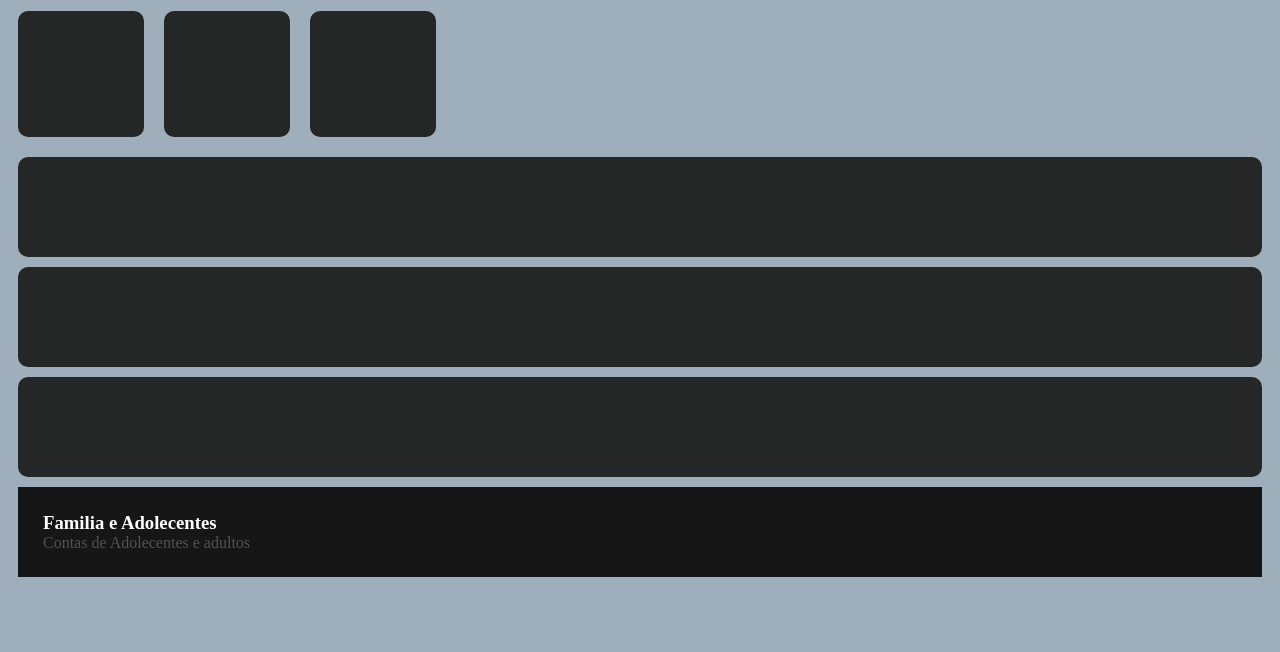
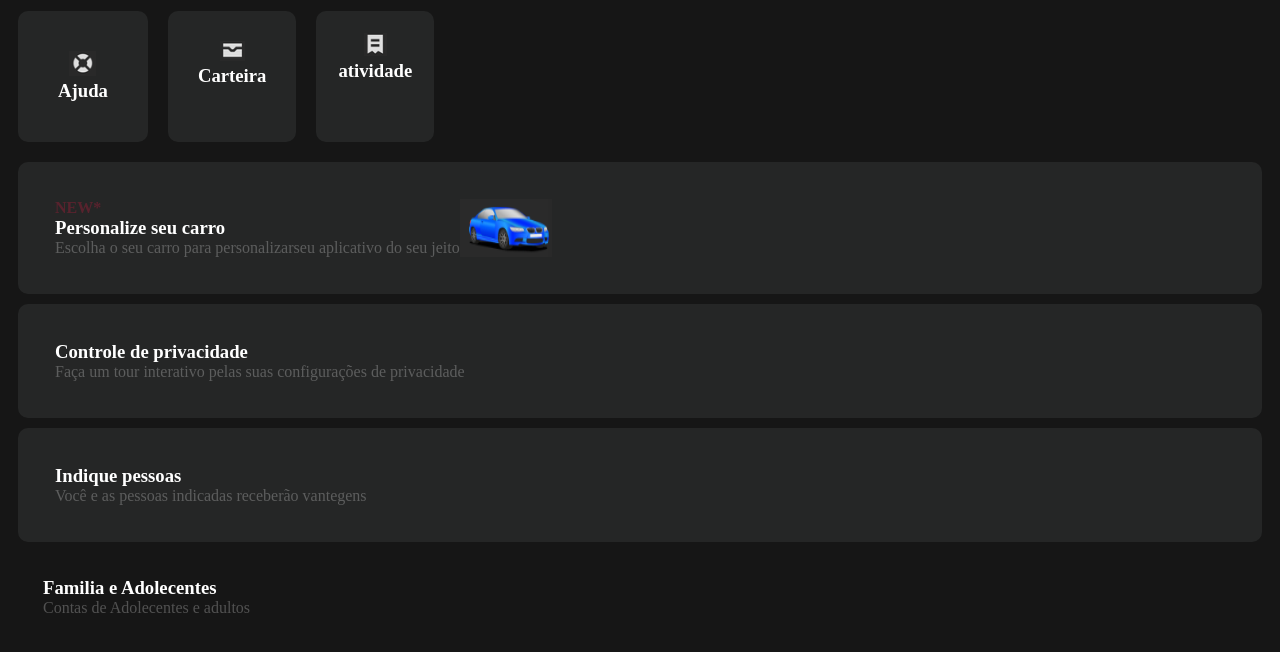
Before and after one commit to Thiago-Goudard/uber-update, a plain HTML site: page index.html in a window 1280 px wide. Shown: the part 161-813 px from the top of the page. Drawn offline with Linux system fonts and the light colour scheme.

Commit message:
atualização

```diff
--- a/index.html
+++ b/index.html
@@ -21,27 +21,47 @@
 
             <div class="flex">
                 <div class="box">
+                    <img src="./image/ajuda.png" alt="icone-ajuda">
+                    <h3>Ajuda</h3>
 
                 </div>
 
-                <div class="box">
+                <div class="box-carteira">
+                    <img src="./image/carteira.png" alt="carteira-icone">
+                    <h3>Carteira</h3>
 
                 </div>
 
-                <div class="box">
+                <div class="box-atividade">
+                    <img src="./image/atividade.png" alt="atividade-icone">
+                    <h3>atividade</h3>
 
                 </div>
             </div>
 
             <div class="boxcumprida">
+                <div class="flex">
+                    <div>
+                        <p id="novo"> <strong>NEW*</strong> </p>
+                        <h3>Personalize seu carro</h3>
+                        <p>Escolha o seu carro para personalizarseu aplicativo do seu jeito</p>
+                    </div>
+                    <img src="./image/bmw.png" alt="bmw">
+                </div>
 
             </div>
 
             <div class="boxcumprida">
+                <div>
+                    <h3>Controle de privacidade</h3>
+                    <p>Faça um tour interativo pelas suas configurações de privacidade</p>
+                </div>
 
             </div>
 
             <div class="boxcumprida">
+                <h3>Indique pessoas</h3>
+                <p>Você e as pessoas indicadas receberão vantegens</p>
 
             </div>
 
--- a/style/styles.css
+++ b/style/styles.css
@@ -12,7 +12,7 @@
 }
 
 body{
-    background-color: rgb(159, 174, 187);
+    background-color: #161616;
     align-items: center;
 }
 
@@ -29,6 +29,7 @@ h1{
 h3{
     color: white;
     margin: 0px;
+    border: 0px;
 }
 
 .flex{
@@ -40,15 +41,37 @@ h3{
 }
 
 .box{
-    padding: 63px;
+    padding: 40px;
     background-color: #252626;
     border: 10px;
     margin: 10px;
     border-radius: 10px;
+    align-items: center;
+    text-align: center;
+}
+
+.box-carteira{
+    padding: 30px;
+    background-color: #252626;
+    border: 10px;
+    margin: 10px;
+    border-radius: 10px;
+    align-items: center;
+    text-align: center;
+}
+
+.box-atividade{
+    padding: 22px;
+    background-color: #252626;
+    border: 10px;
+    margin: 10px;
+    border-radius: 10px;
+    align-items: center;
+    text-align: center;
 }
 
 .boxcumprida{
-    padding: 50px;
+    padding: 37px;
     background-color: #252626;
     margin: 10px;
     border-radius: 10px;
@@ -59,3 +82,8 @@ h3{
     background-color: #161616;
     margin: 10px;
 }
+
+#novo{
+    color: rgb(238, 24, 67);
+
+}
```
Also changed, not shown: public/edit.html (added, +11 -0 lines), image/ajuda.png (added), image/atividade.png (added), image/bmw.png (added), image/carro-amarelo.png (added), image/carro-azul.png (added), image/carro-branco.png (added), image/carro-verde.png (added), image/carro-vermelho.png (added), image/carteira.png (added).
